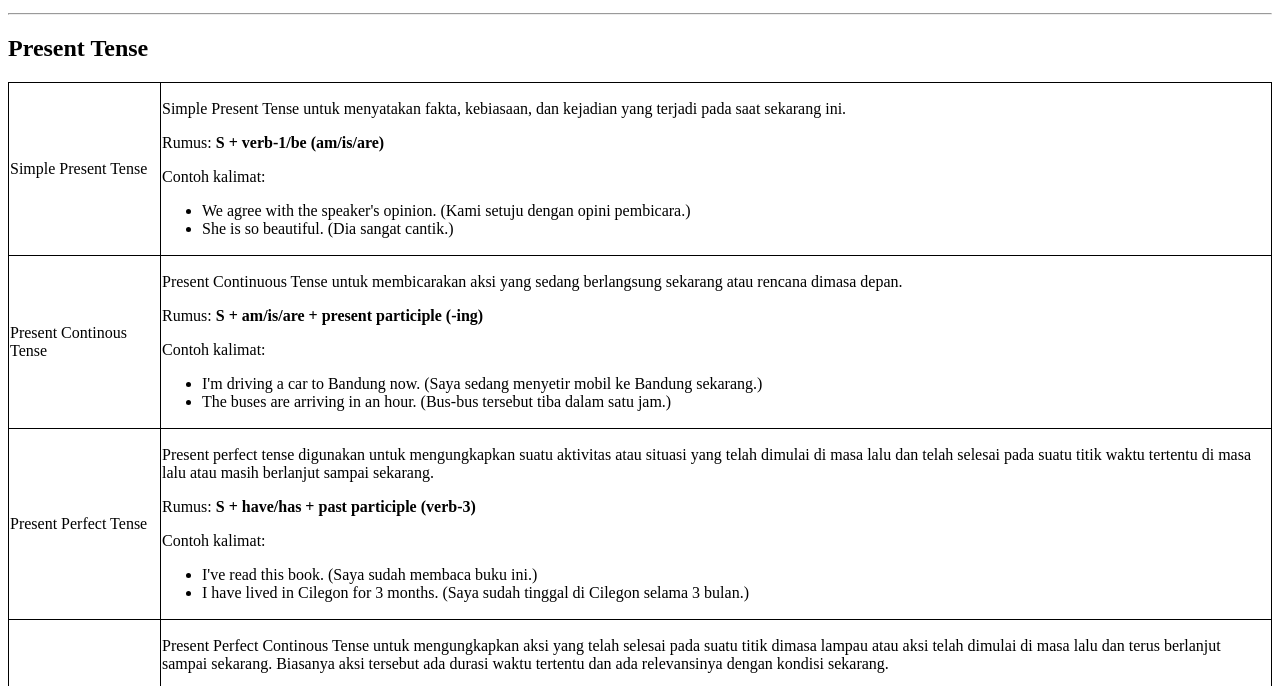
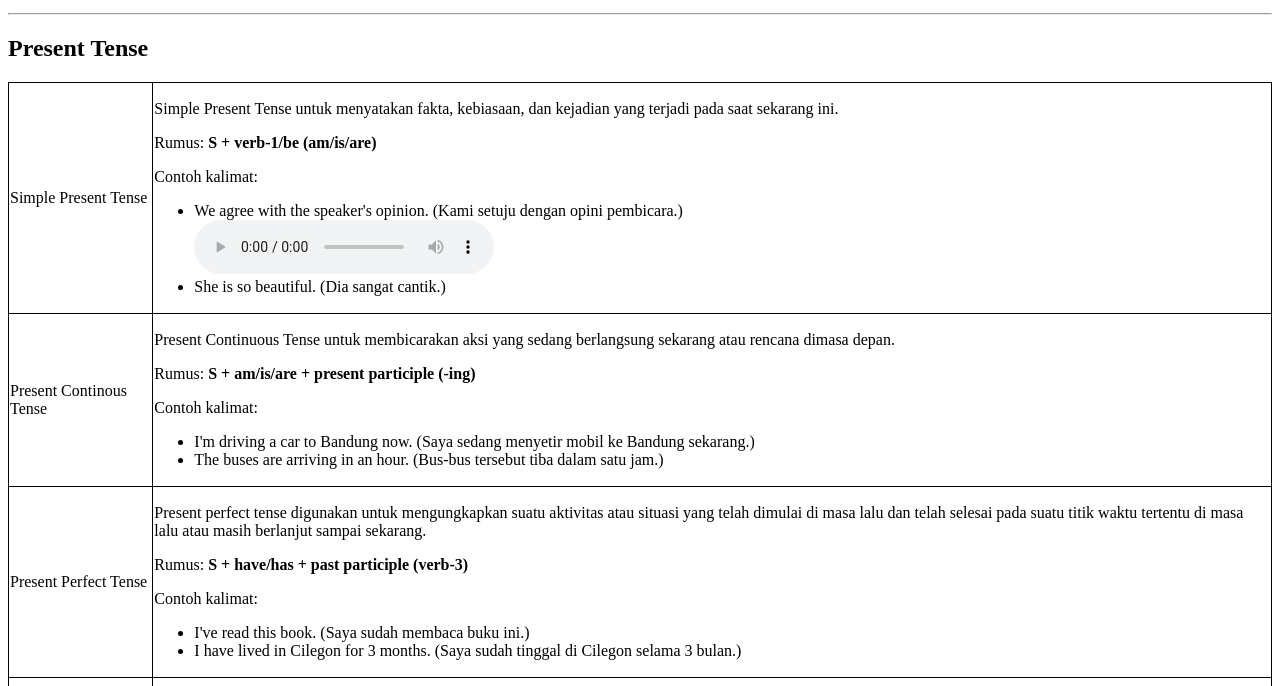
Before and after one commit to tisnaldianto/Tenses, a plain HTML site: page index.html in a window 1280 px wide. Shown: the part 101-787 px from the top of the page. Drawn offline with Linux system fonts and the light colour scheme.

Commit message:
Update index.html

```diff
--- a/index.html
+++ b/index.html
@@ -33,6 +33,7 @@ saat sekarang ini.</p>
 Contoh kalimat:<br>
 <ul><li>We agree with the speaker's opinion.
 (Kami setuju dengan opini pembicara.)</li>
+<audio src="https://raw.githubusercontent.com/vanklutup/tensesNaldi/master/We%20agree%20with%20the%20speaker's%20opinion.mp3" controls></audio>
 <li>She is so beautiful.
 (Dia sangat cantik.)</li></ul></td>
 </tr>
```
